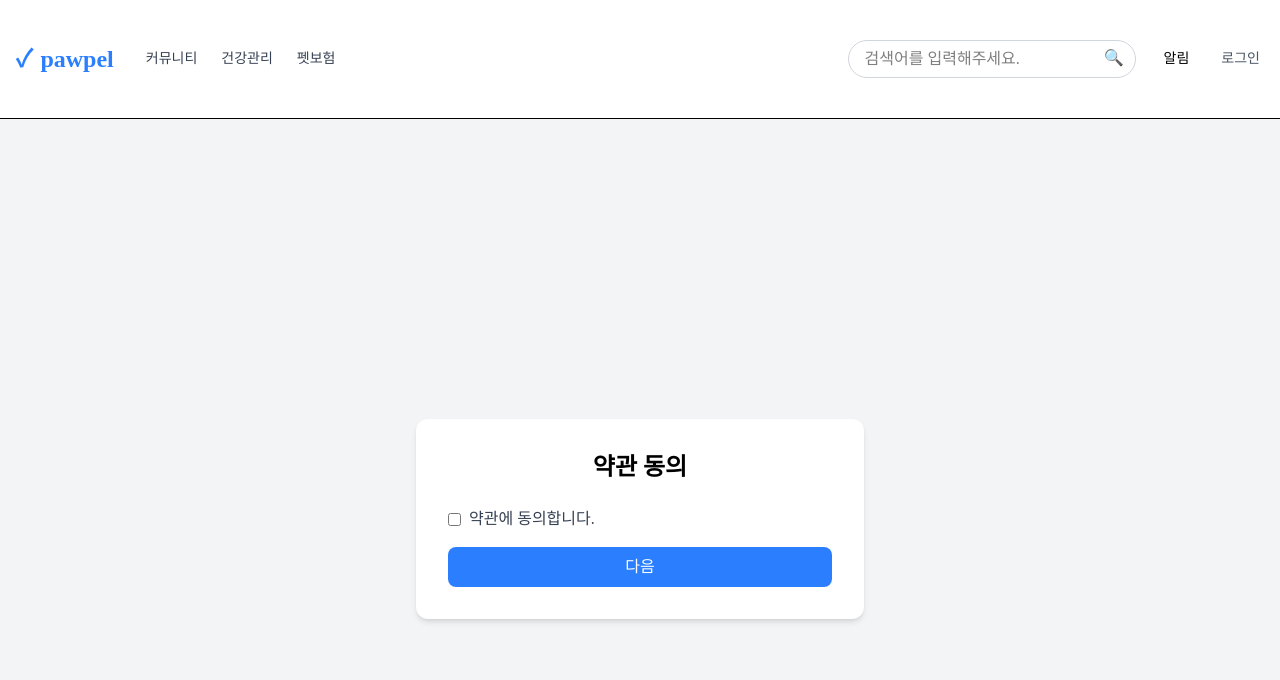
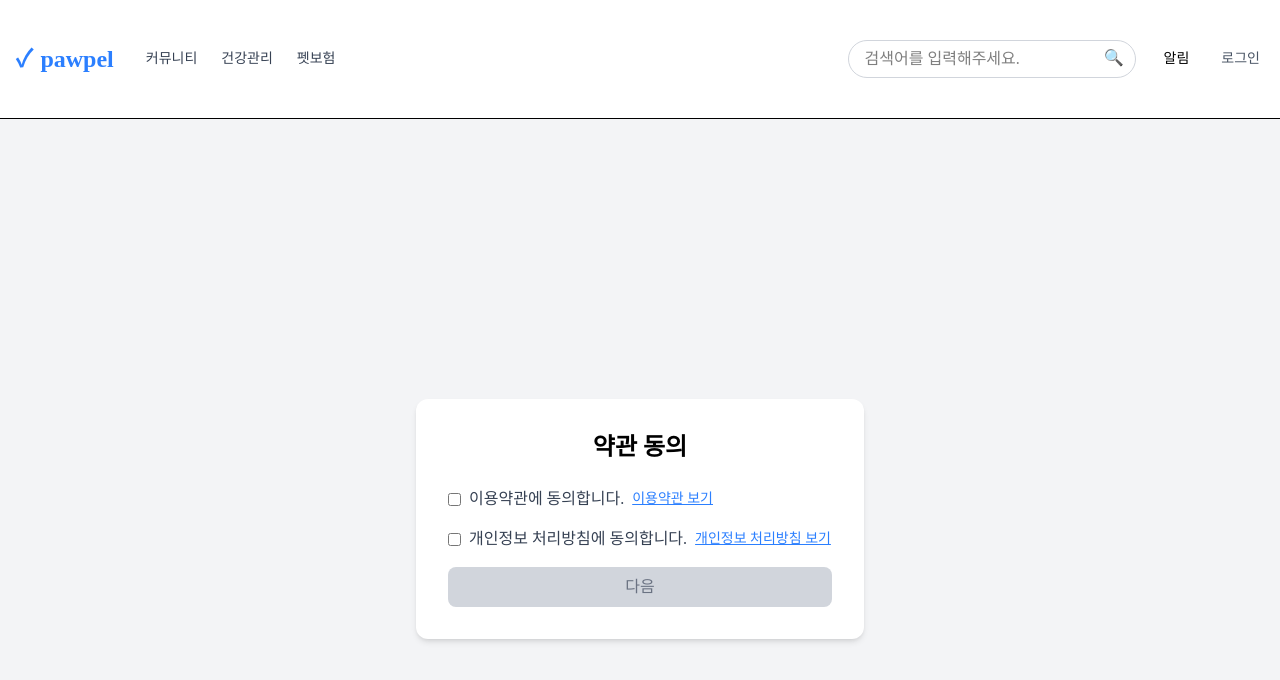
Before and after one commit to Songyonggeun/pawpelfront, a Next.js app: page /signup/Step1 in a window 1280 px wide. Shown: the top 680 px of the page. Built offline with nearby package versions, Linux system fonts and the light colour scheme; a web font is replaced by a local one.

Commit message:
이용약관 2개로 늘림

```diff
--- a/app/(application)/signup/Step1/page.jsx
+++ b/app/(application)/signup/Step1/page.jsx
@@ -4,7 +4,11 @@ import { useState, useEffect } from "react";
 import { useRouter } from "next/navigation";
 
 const Step1 = () => {
-  const [isAgreed, setIsAgreed] = useState(false);
+  const [isTermsAgreed, setIsTermsAgreed] = useState(false); // 이용약관 동의 여부
+  const [isPrivacyAgreed, setIsPrivacyAgreed] = useState(false); // 개인정보 처리방침 동의 여부
+  const [isAgreed, setIsAgreed] = useState(false); // 두 동의가 모두 되어있는지 여부
+  const [showTermsModal, setShowTermsModal] = useState(false); // 이용약관 모달 상태
+  const [showPrivacyModal, setShowPrivacyModal] = useState(false); // 개인정보처리방침 모달 상태
   const router = useRouter();
 
   useEffect(() => {
@@ -14,16 +18,29 @@ const Step1 = () => {
     }
   }, []);
 
-  const handleAgreeChange = () => {
-    setIsAgreed((prev) => !prev);
+  const handleTermsChange = () => {
+    setIsTermsAgreed((prev) => !prev);
   };
+
+  const handlePrivacyChange = () => {
+    setIsPrivacyAgreed((prev) => !prev);
+  };
+
+  // 두 조건이 모두 만족하면 isAgreed가 true
+  useEffect(() => {
+    if (isTermsAgreed && isPrivacyAgreed) {
+      setIsAgreed(true);
+    } else {
+      setIsAgreed(false);
+    }
+  }, [isTermsAgreed, isPrivacyAgreed]);
 
   const handleNext = () => {
     if (isAgreed) {
       localStorage.setItem("isAgreed", "true");
       router.push("/signup/Step2");
     } else {
-      alert("약관에 동의해야 합니다.");
+      alert("이용약관과 개인정보처리 방침에 동의해야 합니다.");
     }
   };
 
@@ -32,26 +49,94 @@ const Step1 = () => {
       <div className="bg-white p-8 rounded-xl shadow-md w-full max-w-md">
         <h1 className="text-2xl font-semibold mb-6 text-center">약관 동의</h1>
 
+        {/* 이용약관 동의 */}
         <div className="flex items-center mb-4">
           <input
             type="checkbox"
-            checked={isAgreed}
-            onChange={handleAgreeChange}
+            checked={isTermsAgreed}
+            onChange={handleTermsChange}
             className="mr-2"
-            id="agreeCheckbox"
+            id="termsCheckbox"
           />
-          <label htmlFor="agreeCheckbox" className="text-gray-700 cursor-pointer">
-            약관에 동의합니다.
+          <label htmlFor="termsCheckbox" className="text-gray-700 cursor-pointer">
+            이용약관에 동의합니다.
           </label>
+          <button
+            onClick={() => setShowTermsModal(true)}
+            className="ml-2 text-blue-500 text-sm underline"
+          >
+            이용약관 보기
+          </button>
+        </div>
+
+        {/* 개인정보 처리방침 동의 */}
+        <div className="flex items-center mb-4">
+          <input
+            type="checkbox"
+            checked={isPrivacyAgreed}
+            onChange={handlePrivacyChange}
+            className="mr-2"
+            id="privacyCheckbox"
+          />
+          <label htmlFor="privacyCheckbox" className="text-gray-700 cursor-pointer">
+            개인정보 처리방침에 동의합니다.
+          </label>
+          <button
+            onClick={() => setShowPrivacyModal(true)}
+            className="ml-2 text-blue-500 text-sm underline"
+          >
+            개인정보 처리방침 보기
+          </button>
         </div>
 
         <button
           onClick={handleNext}
-          className="w-full bg-blue-500 text-white py-2 rounded-lg hover:bg-blue-600 transition"
+          disabled={!isAgreed}
+          className={`w-full py-2 rounded-lg transition ${isAgreed ? 'bg-blue-500 hover:bg-blue-600 text-white' : 'bg-gray-300 text-gray-500 cursor-not-allowed'}`}
         >
           다음
         </button>
       </div>
+
+      {/* 이용약관 모달 */}
+      {showTermsModal && (
+        <div className="fixed inset-0 flex justify-center items-center bg-black bg-opacity-50">
+          <div className="bg-white p-6 rounded-lg w-11/12 max-w-lg">
+            <h2 className="text-xl font-semibold mb-4">이용약관</h2>
+            <p className="text-sm mb-4">
+              이용약관 내용이 여기에 들어갑니다. <br />
+              여기에 법적 동의가 필요한 조항을 추가해주세요. <br />
+              예: 사용자가 서비스를 이용하면서 발생하는 책임, 금지된 행동, 저작권 등의 조항
+            </p>
+            <button
+              onClick={() => setShowTermsModal(false)}
+              className="w-full bg-blue-500 text-white py-2 rounded-lg"
+            >
+              닫기
+            </button>
+          </div>
+        </div>
+      )}
+
+      {/* 개인정보처리방침 모달 */}
+      {showPrivacyModal && (
+        <div className="fixed inset-0 flex justify-center items-center bg-black bg-opacity-50">
+          <div className="bg-white p-6 rounded-lg w-11/12 max-w-lg">
+            <h2 className="text-xl font-semibold mb-4">개인정보 처리방침</h2>
+            <p className="text-sm mb-4">
+              개인정보 처리방침 내용이 여기에 들어갑니다. <br />
+              여기에 개인정보 수집, 이용, 제공 등에 관한 정책을 추가해주세요. <br />
+              예: 수집하는 개인정보 항목, 이용 목적, 보유 기간 등
+            </p>
+            <button
+              onClick={() => setShowPrivacyModal(false)}
+              className="w-full bg-blue-500 text-white py-2 rounded-lg"
+            >
+              닫기
+            </button>
+          </div>
+        </div>
+      )}
     </div>
   );
 };
--- a/components/(Inputs)/GenderInput.jsx
+++ b/components/(Inputs)/GenderInput.jsx
@@ -9,7 +9,7 @@ const GenderInput = ({ gender, setGender }) => {
   return (
     <div>
       <label className="block mb-1 text-gray-700 font-medium">성별</label>
-      <div className="flex items-center justify-start gap-20"> {/* flex로 두 개의 span 사이에 간격 추가 */}
+      <div className="flex items-center justify-start gap-20">
         {/* 남성 선택 */}
         <div className="flex items-center gap-2">
           <span
@@ -17,6 +17,7 @@ const GenderInput = ({ gender, setGender }) => {
             className={`w-6 h-6 rounded-full border-2 cursor-pointer flex items-center justify-center transition-all
               ${gender === "male" ? "bg-blue-500" : "bg-white"}
               ${gender === "male" ? "border-blue-500" : "border-gray-300"}`}
+            style={{ outline: "none" }} // 포커스 스타일 제거
           >
             {gender === "male" && (
               <span className="w-3 h-3 rounded-full bg-white"></span>
@@ -32,9 +33,10 @@ const GenderInput = ({ gender, setGender }) => {
             className={`w-6 h-6 rounded-full border-2 cursor-pointer flex items-center justify-center transition-all
               ${gender === "female" ? "bg-pink-500" : "bg-white"}
               ${gender === "female" ? "border-pink-500" : "border-gray-300"}`}
+            style={{ outline: "none" }}
           >
             {gender === "female" && (
-              <span className="w-3 h-3 rounded-full bg-white"></span> // 선택된 상태의 원
+              <span className="w-3 h-3 rounded-full bg-white"></span>
             )}
           </span>
           <label className="cursor-pointer">여성</label>
```
